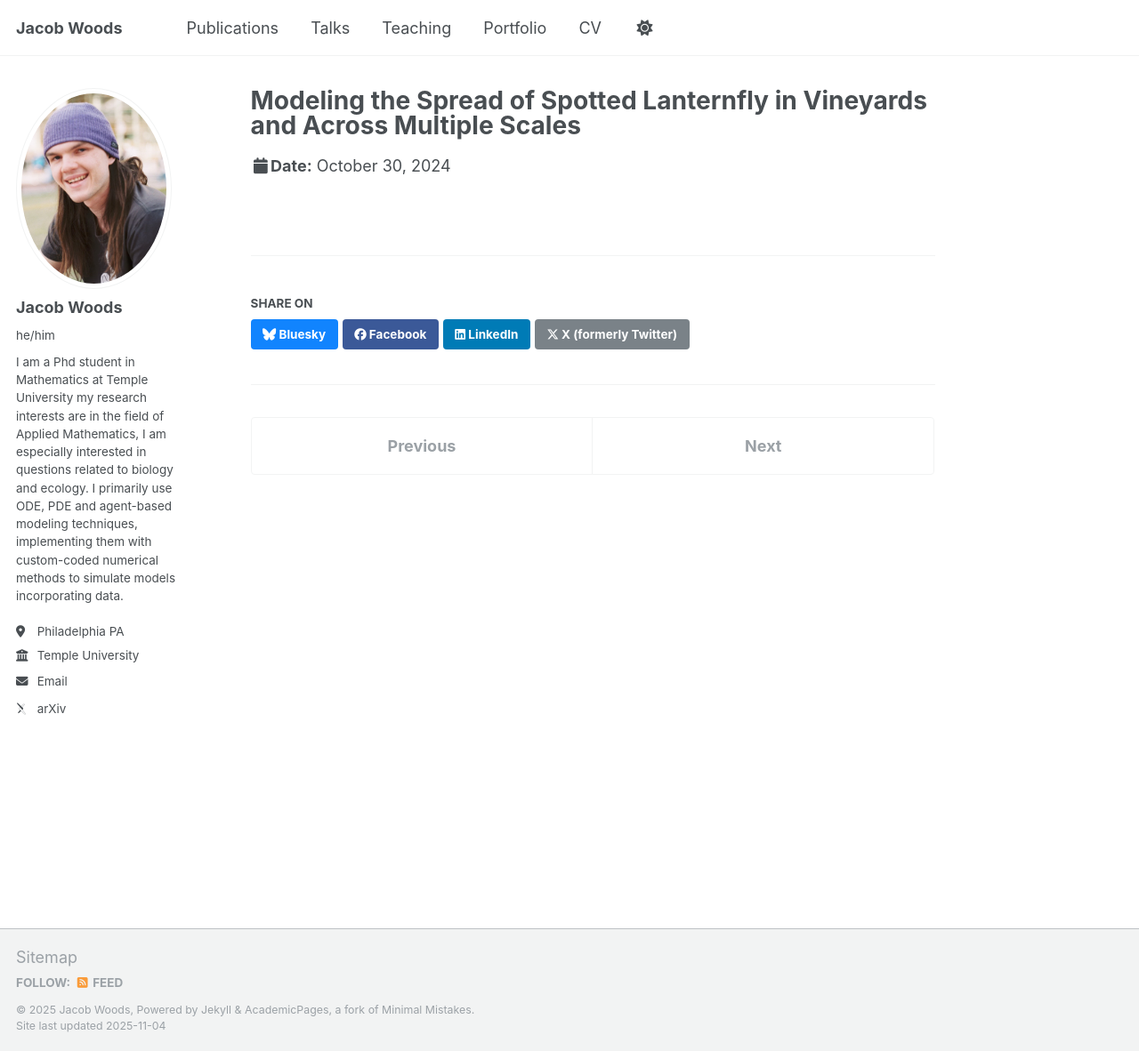
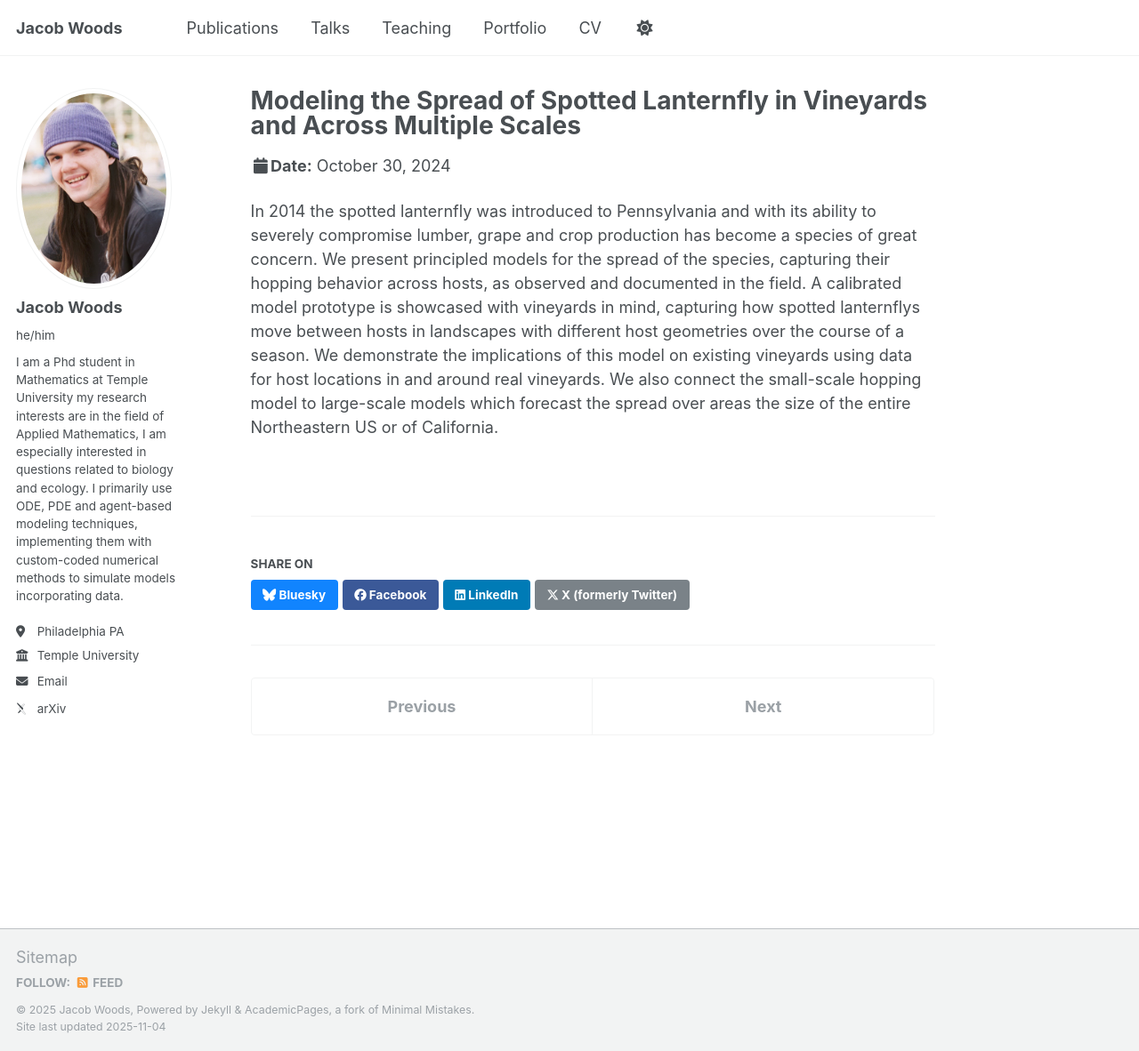
Before and after one commit to JacobWoods/JacobWoods.github.io, a Jekyll site: the page built from _talks/SLF2.md, in a window 1280 px wide and 1182 px high. Shown: the whole window at 89% size. Built offline with Jekyll 4.4.1, drawn with Linux system fonts in a browser that asks for light colours; some web fonts are replaced.

Commit message:
Update SLF2.md

```diff
--- a/_talks/SLF2.md
+++ b/_talks/SLF2.md
@@ -7,3 +7,5 @@ venue: "SIAM New York-New Jersey-Pennsylvania Section Conference 2024"
 date: 2024-10-30
 location: "Rochester, NY, USA"
 ---
+
+In 2014 the spotted lanternfly was introduced to Pennsylvania and with its ability to severely compromise lumber, grape and crop production has become a species of great concern. We present principled models for the spread of the species, capturing their hopping behavior across hosts, as observed and documented in the field. A calibrated model prototype is showcased with vineyards in mind, capturing how spotted lanternflys move between hosts in landscapes with different host geometries over the course of a season. We demonstrate the implications of this model on existing vineyards using data for host locations in and around real vineyards. We also connect the small-scale hopping model to large-scale models which forecast the spread over areas the size of the entire Northeastern US or of California.
```
